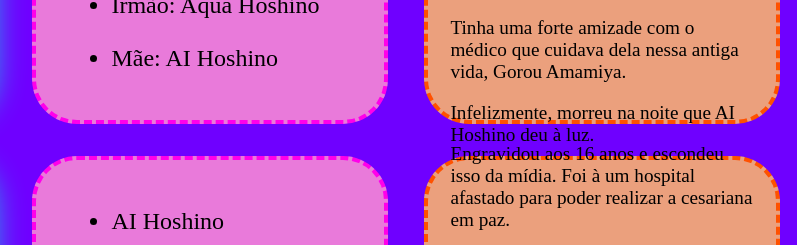
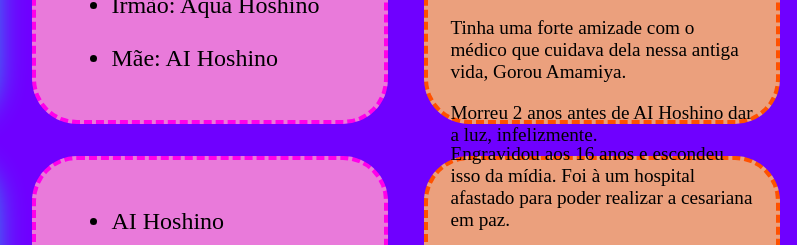
Before and after one commit to toybile/Oshi-No-Ko, a plain HTML site: page index.html in a window 1280 px wide. Shown: the part 673-918 px from the top of the page, 424-1221 px from the left. Drawn offline with Linux system fonts and the light colour scheme.

Commit message:
<p>correction</p>

```diff
--- a/index.html
+++ b/index.html
@@ -60,7 +60,7 @@
                 <p>Nasceu com uma grave doença que foi agravando, até ficar no hospital por tempo indefinido.</p>
                 <p>Ela era apaixonada por uma Idol, tanto que já havia decorado todos os seus clipes e careografia. Sonhava poder ser que nem ela, mas sua doença nem a deixava tentar.</p>
                 <p>Tinha uma forte amizade com o médico que cuidava dela nessa antiga vida, Gorou Amamiya.</p>
-                <p>Infelizmente, morreu na noite que AI Hoshino deu à luz.</p>
+                <p>Morreu 2 anos antes de AI Hoshino dar a luz, infelizmente.</p>
             </div>
         </div>
 
```
